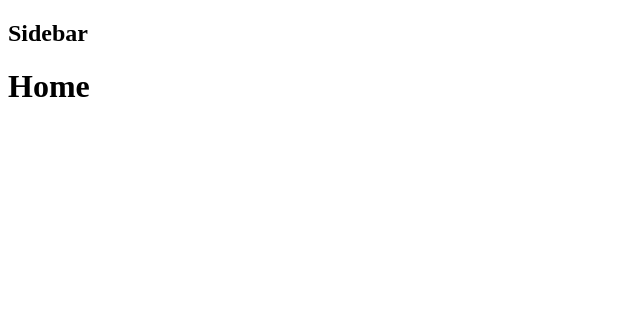
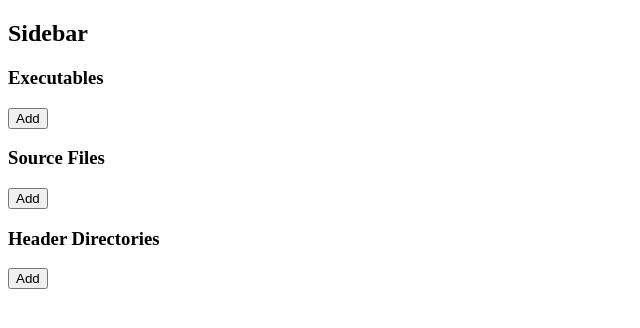
Before and after one commit to marcothelost/epizeuxis, a React (Vite) app: page / in a window 1280 px wide. Shown: the top 328 px of the page, without its empty margins (0-640 px from the left). Built offline with nearby package versions, Linux system fonts and the light colour scheme.

Commit message:
Adding files to the project

```diff
--- a/src/components/blocks/PageSidebar.tsx
+++ b/src/components/blocks/PageSidebar.tsx
@@ -1,7 +1,101 @@
 import React from 'react';
+import { useSelector, useDispatch } from 'react-redux';
 
-export const PageSidebar: React.FC = () => (
-  <aside>
-    <h2>Sidebar</h2>
-  </aside>
-);
+import {
+  addExecutable,
+  removeExecutable,
+  addSourceFile,
+  removeSourceFile,
+  addHeaderDirectory,
+  removeHeaderDirectory,
+} from '@store/slices/file';
+
+import type { RootState } from '@store/base';
+
+export const PageSidebar: React.FC = () => {
+  const { executables, sourceFiles, headerDirectories } = useSelector(
+    (store: RootState) => store.file
+  );
+  const dispatch = useDispatch();
+
+  const handleAddExecutable = () => {
+    const executable = String(window.prompt());
+    if (executables.includes(executable)) {
+      alert('This executable already exists!');
+      return;
+    }
+    dispatch(addExecutable(executable));
+  };
+
+  const handleAddSourceFile = () => {
+    const sourceFile = String(window.prompt());
+    if (sourceFiles.includes(sourceFile)) {
+      alert('This source file already exists!');
+      return;
+    }
+    if (!sourceFile.endsWith('.cpp')) {
+      alert('This file is not a .cpp file!');
+      return;
+    }
+    dispatch(addSourceFile(sourceFile));
+  };
+
+  const handleAddHeaderDirectory = () => {
+    const directory = String(window.prompt());
+    if (headerDirectories.includes(directory)) {
+      alert('This header directory already exists!');
+      return;
+    }
+    dispatch(addHeaderDirectory(directory));
+  };
+
+  return (
+    <aside>
+      <h2>Sidebar</h2>
+      <h3>Executables</h3>
+      {executables.length ? (
+        <ul>
+          {executables.map((executable, index) => (
+            <li key={index}>
+              <span>{executable}</span>&nbsp;&nbsp;
+              <button onClick={() => dispatch(removeExecutable(executable))}>
+                Remove
+              </button>
+            </li>
+          ))}
+        </ul>
+      ) : null}
+      <button onClick={handleAddExecutable}>Add</button>
+      <h3>Source Files</h3>
+      {sourceFiles.length ? (
+        <ul>
+          {sourceFiles.map((sourceFile, index) => (
+            <li key={index}>
+              <span>{sourceFile}</span>&nbsp;&nbsp;
+              <button onClick={() => dispatch(removeSourceFile(sourceFile))}>
+                Remove
+              </button>
+            </li>
+          ))}
+        </ul>
+      ) : null}
+      <button onClick={handleAddSourceFile}>Add</button>
+      <h3>Header Directories</h3>
+      {headerDirectories.length ? (
+        <ul>
+          {headerDirectories.map((directory, index) => (
+            <li key={index}>
+              <span>{directory}</span>&nbsp;&nbsp;
+              <button
+                onClick={() => dispatch(removeHeaderDirectory(directory))}
+              >
+                Remove
+              </button>
+            </li>
+          ))}
+        </ul>
+      ) : null}
+      <button onClick={handleAddHeaderDirectory}>Add</button>
+    </aside>
+  );
+};
--- a/src/pages/HomePage.tsx
+++ b/src/pages/HomePage.tsx
@@ -5,6 +5,5 @@ import { PageSidebar } from '@components/blocks/PageSidebar';
 export const HomePage: React.FC = () => (
   <React.Fragment>
     <PageSidebar />
-    <h1>Home</h1>
   </React.Fragment>
 );
--- a/src/store/base.ts
+++ b/src/store/base.ts
@@ -1,6 +1,10 @@
 import { configureStore } from '@reduxjs/toolkit';
 
+import { fileSlice } from './slices/file';
+
 export const store = configureStore({
-  reducer: {},
+  reducer: {
+    file: fileSlice.reducer,
+  },
 });
 export type RootState = ReturnType<typeof store.getState>;
--- /dev/null
+++ b/src/store/slices/file.ts
@@ -0,0 +1,54 @@
+import { createSlice } from '@reduxjs/toolkit';
+
+import type { PayloadAction } from '@reduxjs/toolkit';
+
+interface InitialStateDefaultObject {
+  executables: string[];
+  sourceFiles: string[];
+  headerDirectories: string[];
+}
+
+const INITIAL_STATE: InitialStateDefaultObject = {
+  executables: [],
+  sourceFiles: [],
+  headerDirectories: [],
+};
+
+export const fileSlice = createSlice({
+  name: 'file',
+  initialState: INITIAL_STATE,
+  reducers: {
+    addExecutable: (state, action: PayloadAction<string>) => {
+      state.executables.push(action.payload);
+    },
+    removeExecutable: (state, action: PayloadAction<string>) => {
+      state.executables = state.executables.filter(
+        (executable) => executable !== action.payload
+      );
+    },
+    addSourceFile: (state, action: PayloadAction<string>) => {
+      state.sourceFiles.push(action.payload);
+    },
+    removeSourceFile: (state, action: PayloadAction<string>) => {
+      state.sourceFiles = state.sourceFiles.filter(
+        (sourceFile) => sourceFile !== action.payload
+      );
+    },
+    addHeaderDirectory: (state, action: PayloadAction<string>) => {
+      state.headerDirectories.push(action.payload);
+    },
+    removeHeaderDirectory: (state, action: PayloadAction<string>) => {
+      state.headerDirectories = state.headerDirectories.filter(
+        (headerDirectory) => headerDirectory !== action.payload
+      );
+    },
+  },
+});
+export const {
+  addExecutable,
+  removeExecutable,
+  addSourceFile,
+  removeSourceFile,
+  addHeaderDirectory,
+  removeHeaderDirectory,
+} = fileSlice.actions;
```
